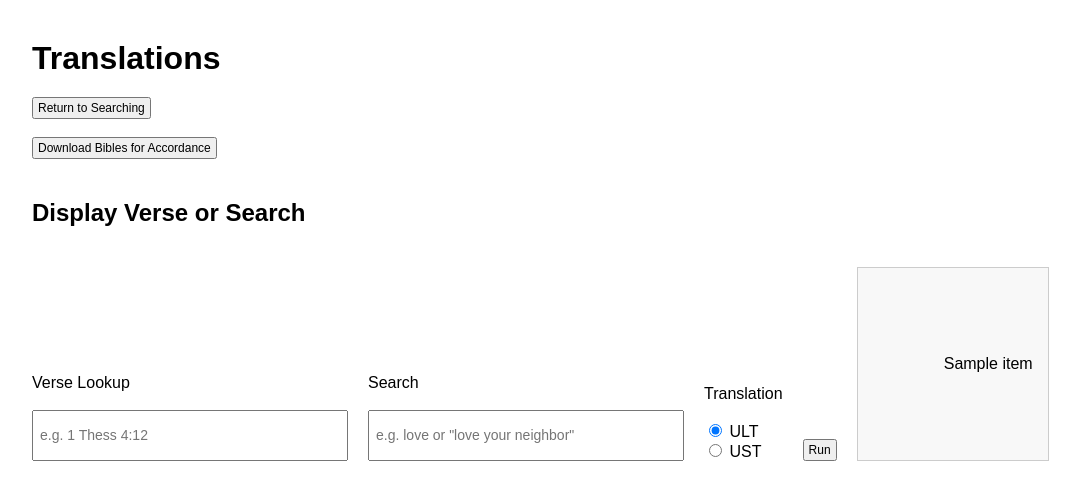
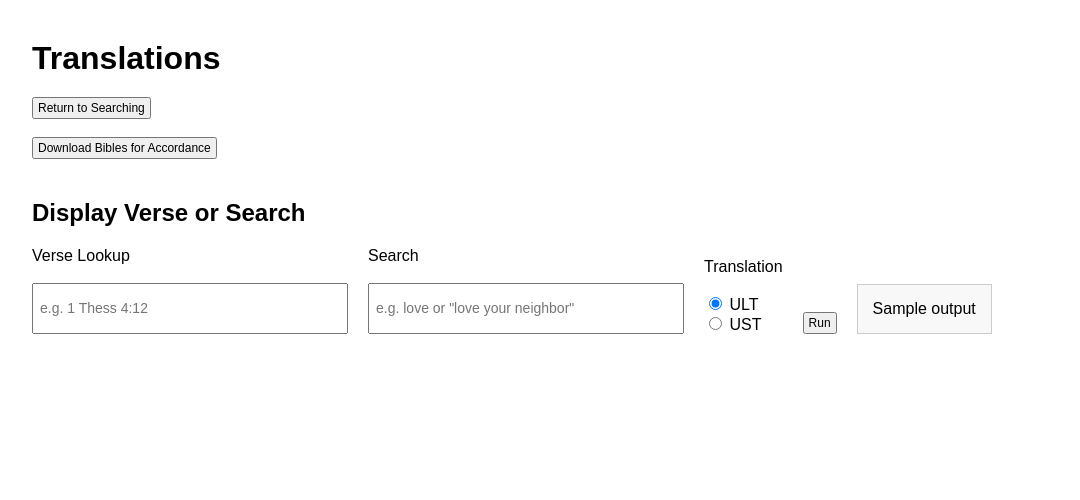
Before and after one commit to stephenwunrow/USFM-Tool, a Flask app: template templates/translations.html in a window 1280 px wide. Shown: the top 500 px of the page, without its empty margins (8-1088 px from the left). Run offline with Flask 3, Linux system fonts and the light colour scheme; the template is opened without the code that fills it: most values are stand-ins (such as "Sample title", 1, 10 or a date in 2020); parts of the project's set-up code (start-up, migrations or seed data) failed here and were passed over.

Commit message:
changing to long string output

```diff
--- a/search_texts.py
+++ b/search_texts.py
@@ -45,7 +45,7 @@ def search_verses(query, version="ULT"):
         f"{version}_for_accordance.txt"
     )
 
-    results = []
+    results = ""
 
     if not os.path.exists(file_path):
         return ["File not found."]
@@ -75,7 +75,7 @@ def search_verses(query, version="ULT"):
             if match_found:
                 highlighted_text = highlight_text(verse_text, query, is_phrase)
 
-                results.append(
+                results += (
                     f"<div class='result'>"
                     f"<span class='ref'>{book_ref}</span> {highlighted_text}"
                     f"</div>"
--- a/templates/translations.html
+++ b/templates/translations.html
@@ -133,13 +133,9 @@
         </form>
 
 
-    <div class="output-box">
-        {% for item in output %}
-            <div class="result">
-                {{ item | safe }}
-            </div>
-        {% endfor %}
-    </div>
+        {% if output %}
+            <div class="output-box">{{ output | safe }}</div>
+        {% endif %}
     </div>
 
 </body>
```
